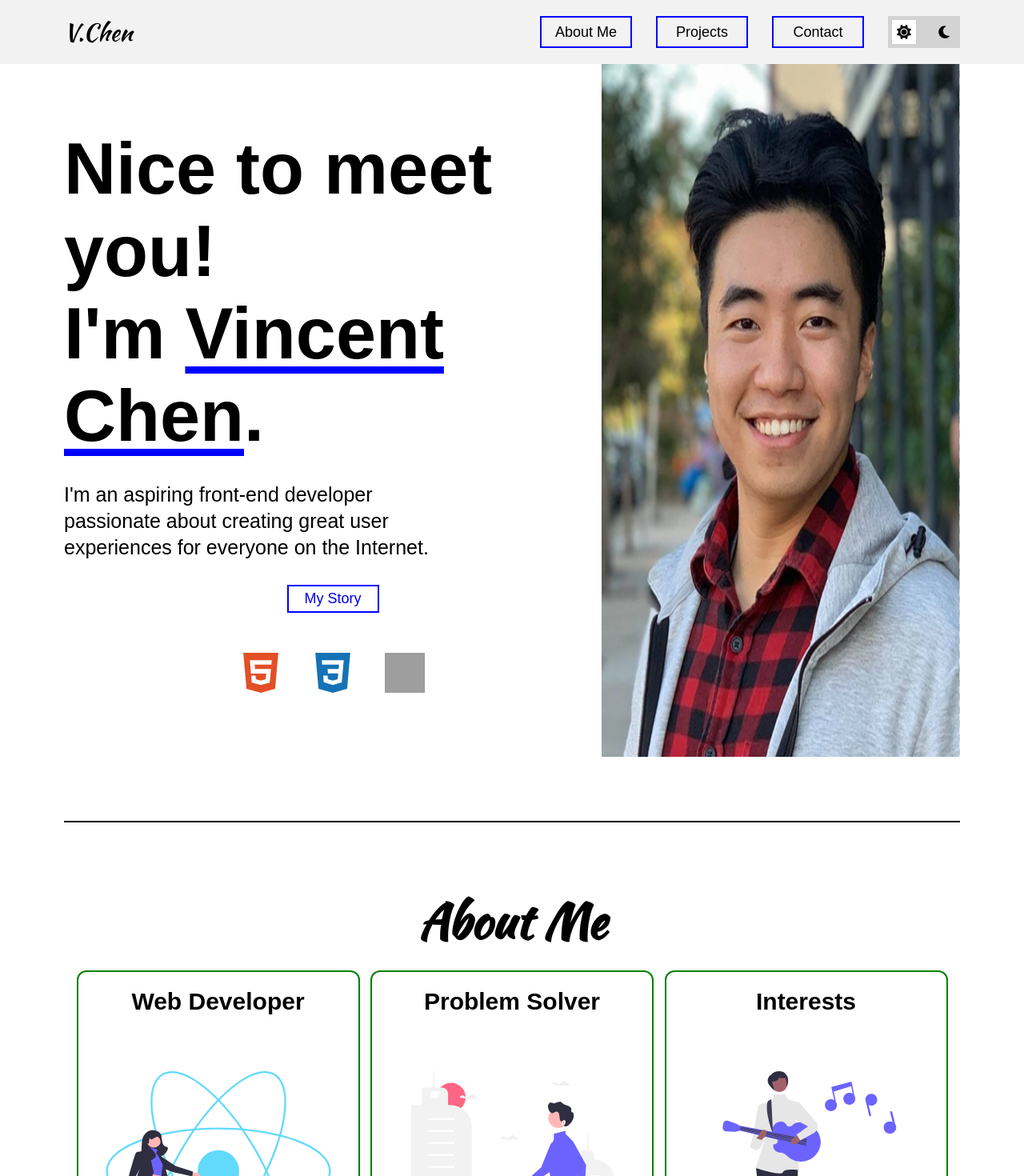
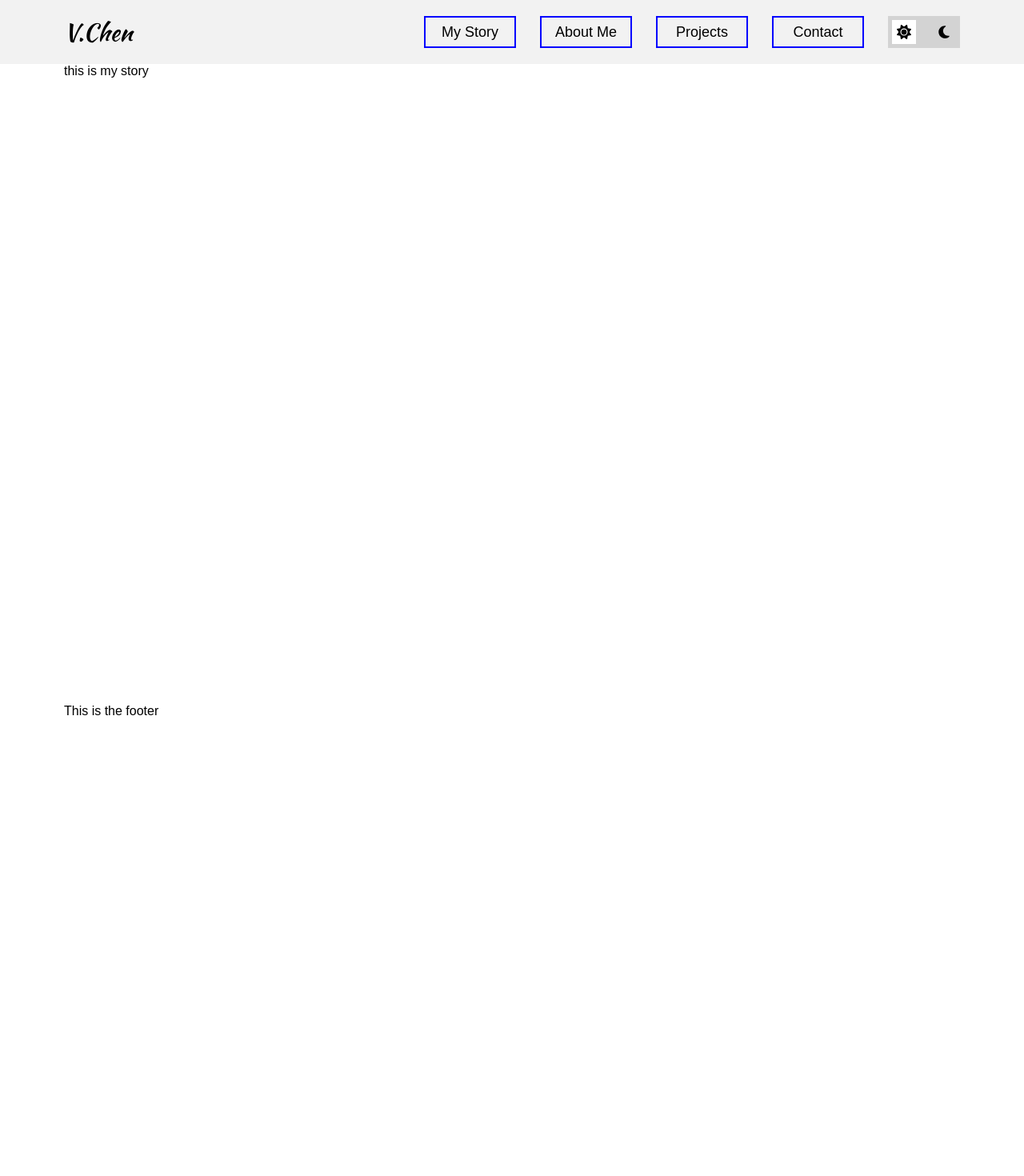
Before and after one commit to VincentChen6345/personal-portfolio, a React (Create React App) app: page /my-story in a window 1280 px wide. Shown: the top 1470 px of the page at 80% size. After the commit the page ends 898 px from the top, so only its background shows below. Built offline with nearby package versions, Linux system fonts and the light colour scheme; grey boxes are pictures that could not be loaded.

Commit message:
added routes

```diff
--- a/package.json
+++ b/package.json
@@ -12,6 +12,7 @@
     "@testing-library/user-event": "^13.5.0",
     "react": "^18.2.0",
     "react-dom": "^18.2.0",
+    "react-router-dom": "^6.6.1",
     "react-scripts": "5.0.1",
     "web-vitals": "^2.1.4"
   },
--- a/src/App.css
+++ b/src/App.css
@@ -137,3 +137,7 @@ em {
   font-size: 30px;
   cursor: pointer;
 }
+.link {
+  text-decoration: none;
+  color: #000;
+}
--- a/src/App.jsx
+++ b/src/App.jsx
@@ -1,24 +1,26 @@
 import "./App.css";
-import portraitShort from "./img/portrait-short.png";
-import html5 from "./img/html5.svg";
-import css from "./img/css3.svg";
-import javascript from "./img/javascript.svg";
-import { Card } from "./components/Card";
 import { ToggleButton } from "./components/ToggleButton.jsx";
+import { Link, Routes, Route } from "react-router-dom";
+import { MyStory } from "./components/MyStory";
+import { MainPage } from "./components/MainPage";
 
 function App() {
   const handleClickScroll = (section) => {
+    const headerEl = document.getElementById("header");
     const aboutMeEl = document.getElementById("about-me-section");
     const myProjectsEl = document.getElementById("my-projects");
     const contactMeEl = document.getElementById("contact-me");
     console.log(aboutMeEl);
     if (section === 1) {
+      headerEl.scrollIntoView();
+    }
+    if (section === 2) {
       aboutMeEl.scrollIntoView();
     }
-    if (section === 2) {
+    if (section === 3) {
       myProjectsEl.scrollIntoView();
     }
-    if (section === 3) {
+    if (section === 4) {
       contactMeEl.scrollIntoView();
     }
   };
@@ -29,14 +31,22 @@ function App() {
         src="https://kit.fontawesome.com/bd278545d3.js"
         crossOrigin="anonymous"
       ></script>
-      <header id="header">
       <nav className="nav-container">
         <ul className="nav-bar">
-            <li className="signature">V.Chen</li>
+          <li onClick={() => handleClickScroll(1)}>
+            <Link to="/" className="signature link">
+              V.Chen
+            </Link>
+          </li>
           <span className="right-nav">
-              <li onClick={() => handleClickScroll(1)}>About Me</li>
-              <li onClick={() => handleClickScroll(2)}>Projects</li>
-              <li onClick={() => handleClickScroll(3)}>Contact</li>
+            <li>
+              <Link to="/my-story" className="link">
+                My Story
+              </Link>
+            </li>
+            <li onClick={() => handleClickScroll(2)}>About Me</li>
+            <li onClick={() => handleClickScroll(3)}>Projects</li>
+            <li onClick={() => handleClickScroll(4)}>Contact</li>
 
             <li className="toggle-btn">
               <ToggleButton />
@@ -44,50 +54,11 @@ function App() {
           </span>
         </ul>
       </nav>
-        <div className="introduction">
-          <div className="introduction-text">
-            <h1 className="heading-primary">Nice to meet you!</h1>
-            <h2 className="heading-primary">
-              I'm <em>Vincent Chen</em>.
-            </h2>
-            <p className="summary">
-              I'm an aspiring front-end developer passionate about creating
-              great user experiences for everyone on the Internet.
-            </p>
-            <a href="#" className="btn about-me">
-              My Story
-            </a>
-            <div className="language-icons">
-              <img src={html5} alt="html5 logo" className="lang-svg" />
-              <img src={css} alt="css logo" className="lang-svg" />
-              <img
-                src={javascript}
-                alt="javascript logo"
-                className="lang-svg"
-              />
-            </div>
-          </div>
-          <img src={portraitShort} alt="portrait " className="portrait-photo" />
-        </div>
-      </header>
-      <section className="about-me-section" id="about-me-section">
-        <div className="divider"></div>
-        <h1 className="section-heading">About Me</h1>
-        <div className="card-section">
-          <Card number="1" />
-          <Card number="2" />
-          <Card number="3" />
-        </div>
-      </section>
-      <section id="my-projects" className="my-projects">
-        <div className="divider"></div>
-        <h1 className="section-heading">My Projects</h1>
-      </section>
-      <section id="contact-me" className="contact-me">
-        <div className="divider"></div>
-        <h1 className="section-heading">Contact me</h1>
-      </section>
-      <footer className="footer"></footer>
+      <Routes>
+        <Route path="/" element={<MainPage />} />
+        <Route path="/my-story" element={<MyStory />} />
+      </Routes>
+      <footer className="footer">This is the footer</footer>
     </body>
   );
 }
--- a/src/components/Card.css
+++ b/src/components/Card.css
@@ -14,7 +14,8 @@
   align-items: center;
 }
 .card-container:hover > .description {
-  display: block;
+  visibility: visible;
+  opacity: 1;
 }
 .card-heading {
   font-size: 30px;
@@ -26,8 +27,9 @@
   top: 80px;
   padding: 0 20px;
   font-size: 18px;
-  transition: all 0.2s ease-out;
+  transition: all 0.3s ease-out;
 }
 .hidden {
-  display: none;
+  visibility: hidden;
+  opacity: 0;
 }
--- /dev/null
+++ b/src/components/MainPage.jsx
@@ -0,0 +1,58 @@
+import portraitShort from "../img/portrait-short.png";
+import html5 from "../img/html5.svg";
+import css from "../img/css3.svg";
+import javascript from "../img/javascript.svg";
+import { Card } from "./Card";
+import { Link } from "react-router-dom";
+import "../App.css";
+export const MainPage = () => {
+  return (
+    <>
+      <header id="header">
+        <div className="introduction">
+          <div className="introduction-text">
+            <h1 className="heading-primary">Nice to meet you!</h1>
+            <h2 className="heading-primary">
+              I'm <em>Vincent Chen</em>.
+            </h2>
+            <p className="summary">
+              I'm an aspiring front-end developer passionate about creating
+              great user experiences for everyone on the Internet.
+            </p>
+            <Link className="btn about-me link" to="/my-story">
+              My Story
+            </Link>
+            <div className="language-icons">
+              <img src={html5} alt="html5 logo" className="lang-svg" />
+              <img src={css} alt="css logo" className="lang-svg" />
+              <img
+                src={javascript}
+                alt="javascript logo"
+                className="lang-svg"
+              />
+            </div>
+          </div>
+          <img src={portraitShort} alt="portrait " className="portrait-photo" />
+        </div>
+      </header>
+      <section className="about-me-section" id="about-me-section">
+        <div className="divider"></div>
+        <h1 className="section-heading">About Me</h1>
+        <div className="card-section">
+          <Card number="1" />
+          <Card number="2" />
+          <Card number="3" />
+        </div>
+      </section>
+      <section id="my-projects" className="my-projects">
+        <div className="divider"></div>
+        <h1 className="section-heading">My Projects</h1>
+      </section>
+      <section id="contact-me" className="contact-me">
+        <div className="divider"></div>
+        <h1 className="section-heading">Contact me</h1>
+        <p>Contact form goes here</p>
+      </section>
+    </>
+  );
+};
--- /dev/null
+++ b/src/components/MyStory.css
@@ -0,0 +1,4 @@
+.my-story-section {
+  margin-top: 80px;
+  height: 100vh;
+}
--- /dev/null
+++ b/src/components/MyStory.jsx
@@ -0,0 +1,5 @@
+import "./MyStory.css";
+
+export const MyStory = () => {
+  return <div className="my-story-section">this is my story</div>;
+};
--- a/src/index.js
+++ b/src/index.js
@@ -1,13 +1,16 @@
-import React from 'react';
-import ReactDOM from 'react-dom/client';
-import './index.css';
-import App from './App';
-import reportWebVitals from './reportWebVitals';
+import React from "react";
+import ReactDOM from "react-dom/client";
+import "./index.css";
+import App from "./App";
+import reportWebVitals from "./reportWebVitals";
+import { BrowserRouter } from "react-router-dom";
 
-const root = ReactDOM.createRoot(document.getElementById('root'));
+const root = ReactDOM.createRoot(document.getElementById("root"));
 root.render(
   <React.StrictMode>
-    <App />
+    <BrowserRouter>
+      <App />
+    </BrowserRouter>
   </React.StrictMode>
 );
 
```
Also changed, not shown: 1 other file (tests, documents, lock files or other folders). Lines whose indentation alone changed are shown as unchanged.
